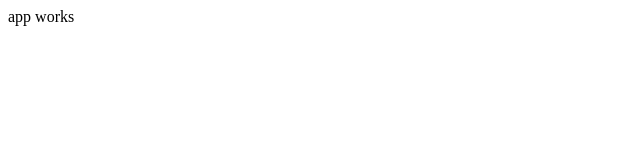
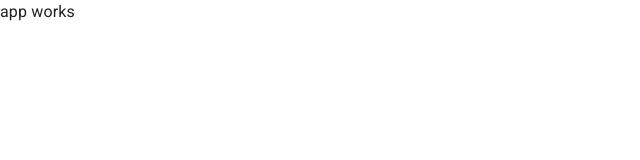
Before and after one commit to Sajeendev/coding-challenge-graphql-client, a React (Create React App) app in the folder client/: page / in a window 1280 px wide. Shown: the top 160 px of the page, without its empty margins (0-640 px from the left). Built offline with nearby package versions, Linux system fonts and the light colour scheme.

Commit message:
Configured global theme

```diff
--- a/client/package.json
+++ b/client/package.json
@@ -8,6 +8,7 @@
     "@fontsource/roboto": "^4.5.7",
     "@mui/icons-material": "^5.8.4",
     "@mui/material": "^5.8.4",
+    "@mui/styles": "^5.8.4",
     "@testing-library/jest-dom": "^5.16.4",
     "@testing-library/react": "^13.3.0",
     "@testing-library/user-event": "^13.5.0",
--- a/client/src/index.tsx
+++ b/client/src/index.tsx
@@ -2,15 +2,30 @@ import '@fontsource/roboto/300.css';
 import '@fontsource/roboto/400.css';
 import '@fontsource/roboto/500.css';
 import '@fontsource/roboto/700.css';
+import { CssBaseline } from '@mui/material';
+import { createGenerateClassName, StylesProvider } from '@mui/styles';
 import React from 'react';
 import ReactDOM from 'react-dom/client';
+import { BrowserRouter } from 'react-router-dom';
 import App from './App';
+import GlobalThemeProvider from './styles/global-theme.provider';
+
+const generateClassName = createGenerateClassName({
+  productionPrefix: 'c',
+});
 
 const root = ReactDOM.createRoot(
   document.getElementById('root') as HTMLElement
 );
 root.render(
   <React.StrictMode>
-    <App />
+    <BrowserRouter>
+      <StylesProvider generateClassName={generateClassName}>
+        <GlobalThemeProvider>
+          <CssBaseline />
+          <App />
+        </GlobalThemeProvider>
+      </StylesProvider>
+    </BrowserRouter>
   </React.StrictMode>
 );
--- /dev/null
+++ b/client/src/styles/global-theme.provider.tsx
@@ -0,0 +1,40 @@
+import { createTheme, ThemeProvider } from '@mui/material/styles';
+
+const GlobalThemeProvider = ({ children }: { children: any }) => {
+  const customTheme = createTheme({
+    breakpoints: {
+      values: {
+        xs: 0,
+        sm: 600,
+        md: 900,
+        lg: 1200,
+        xl: 1536,
+      },
+    },
+
+    palette: {
+      primary: {
+        main: '#0363F7',
+      },
+      secondary: {
+        main: '#F70363',
+      },
+      info: {
+        main: '#2196f3',
+      },
+      error: {
+        main: '#ef233c',
+      },
+      warning: {
+        main: '#F2C414',
+      },
+      success: {
+        main: '#007200',
+      },
+    },
+  });
+
+  return <ThemeProvider theme={customTheme}>{children}</ThemeProvider>;
+};
+
+export default GlobalThemeProvider;
```
Also changed, not shown: 1 other file (tests, documents, lock files or other folders).
